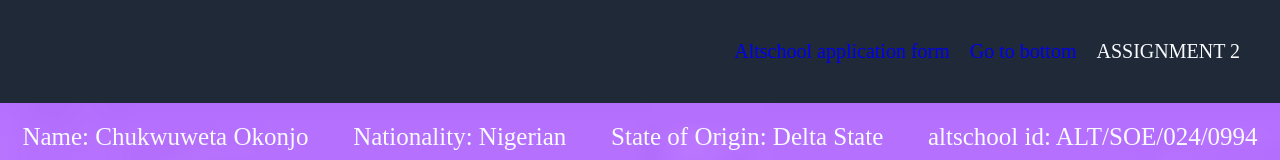
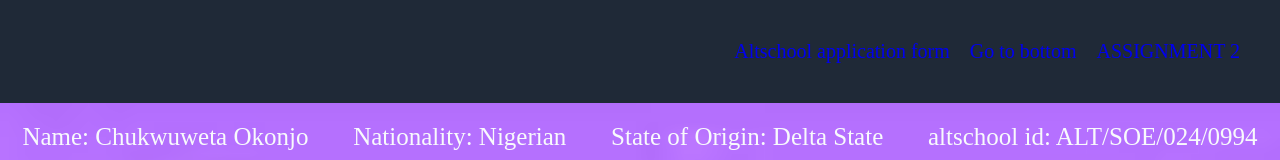
Before and after one commit to Mitchel-Okonjo/testing-practice, a website: page altschool/assignment1/index.html in a window 1280 px wide. Shown: the top 160 px of the page. Drawn offline with Linux system fonts and the light colour scheme.

Commit message:
insert text in link

```diff
--- a/altschool/assignment1/index.html
+++ b/altschool/assignment1/index.html
@@ -16,8 +16,8 @@
         <li class="nav-link">
           <a
             href="https://assignment2-git-main-mitchel-okonjos-projects.vercel.app/"
-          ></a
-          >ASSIGNMENT 2
+            >ASSIGNMENT 2</a
+          >
         </li>
       </ul>
     </nav>
```
